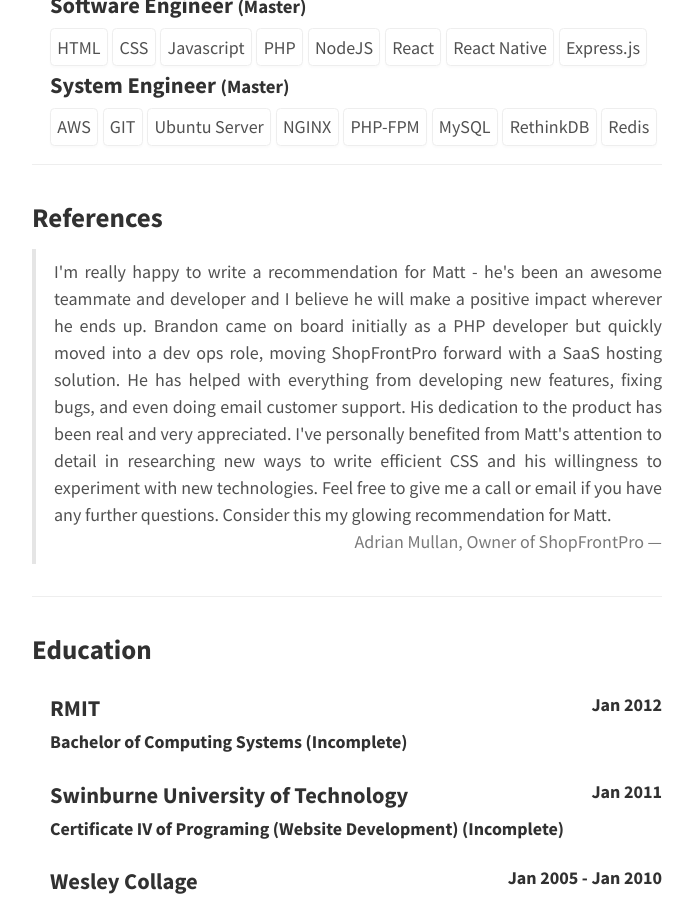
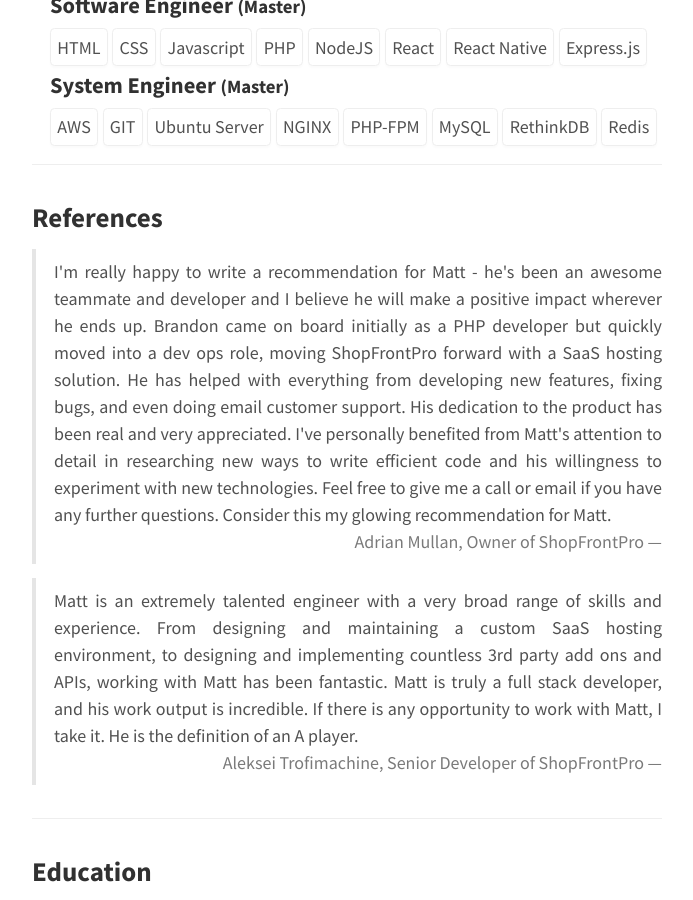
Before and after one commit to icodethings/icodethings.github.io, a Jekyll site: the page built from resume/index.html, in a window 1280 px wide and 900 px high, scrolled down 1302 px. Shown: the whole window, without its empty margins (293-986 px from the left). Built offline with Jekyll 4.4.1, drawn with Linux system fonts in a browser that asks for light colours.

Commit message:
References!

```diff
--- a/_data/resume.json
+++ b/_data/resume.json
@@ -118,8 +118,12 @@
 	],
 	"references": [
 		{
-			"reference": "I'm really happy to write a recommendation for Matt - he's been an awesome teammate and developer and I believe he will make a positive impact wherever he ends up. Brandon came on board initially as a PHP developer but quickly moved into a dev ops role, moving ShopFrontPro forward with a SaaS hosting solution. He has helped with everything from developing new features, fixing bugs, and even doing email customer support. His dedication to the product has been real and very appreciated. I've personally benefited from Matt's attention to detail in researching new ways to write efficient CSS and his willingness to experiment with new technologies. Feel free to give me a call or email if you have any further questions. Consider this my glowing recommendation for Matt.",
+			"reference": "I'm really happy to write a recommendation for Matt - he's been an awesome teammate and developer and I believe he will make a positive impact wherever he ends up. Brandon came on board initially as a PHP developer but quickly moved into a dev ops role, moving ShopFrontPro forward with a SaaS hosting solution. He has helped with everything from developing new features, fixing bugs, and even doing email customer support. His dedication to the product has been real and very appreciated. I've personally benefited from Matt's attention to detail in researching new ways to write efficient code and his willingness to experiment with new technologies. Feel free to give me a call or email if you have any further questions. Consider this my glowing recommendation for Matt.",
 			"name": "Adrian Mullan, Owner of ShopFrontPro"
+		},
+		{
+			"reference": "Matt is an extremely talented engineer with a very broad range of skills and experience. From designing and maintaining a custom SaaS hosting environment, to designing and implementing countless 3rd party add ons and APIs, working with Matt has been fantastic. Matt is truly a full stack developer, and his work output is incredible. If there is any opportunity to work with Matt, I take it. He is the definition of an A player.",
+			"name": "Aleksei Trofimachine, Senior Developer of ShopFrontPro"
 		}
 	]
 }
```
